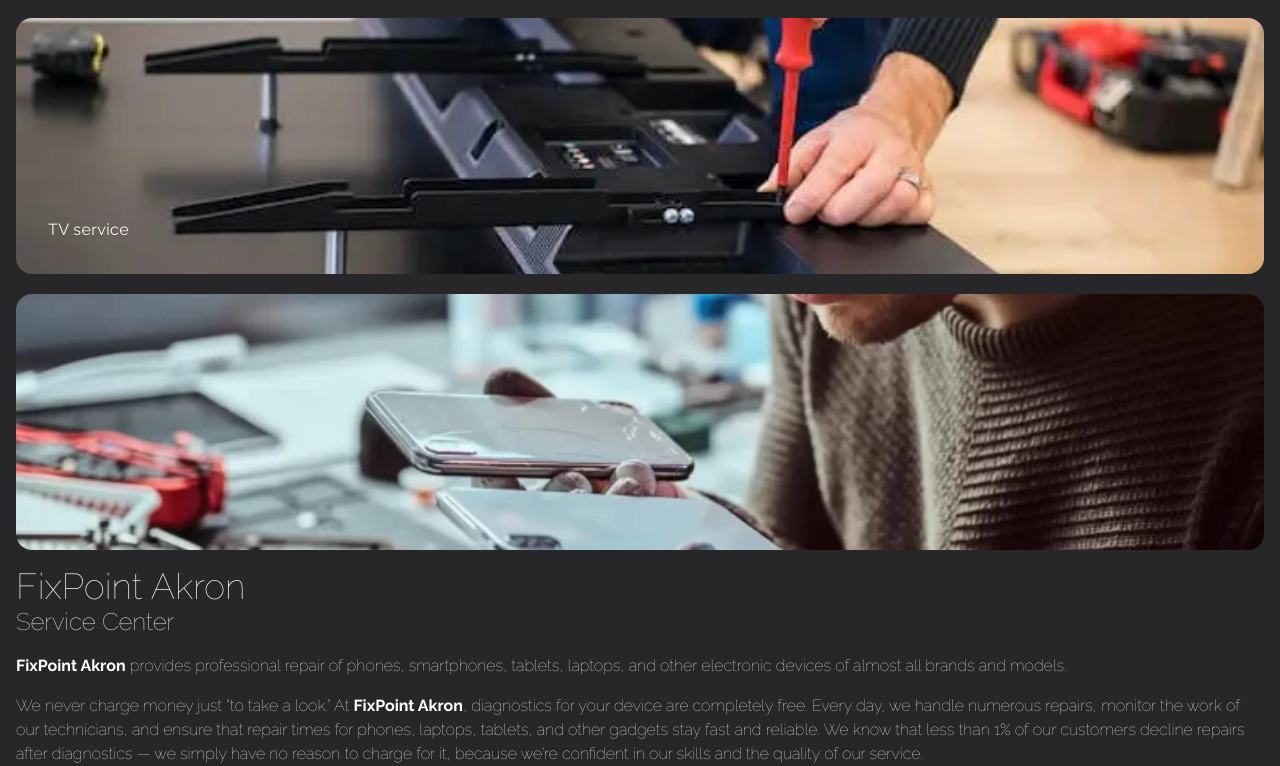
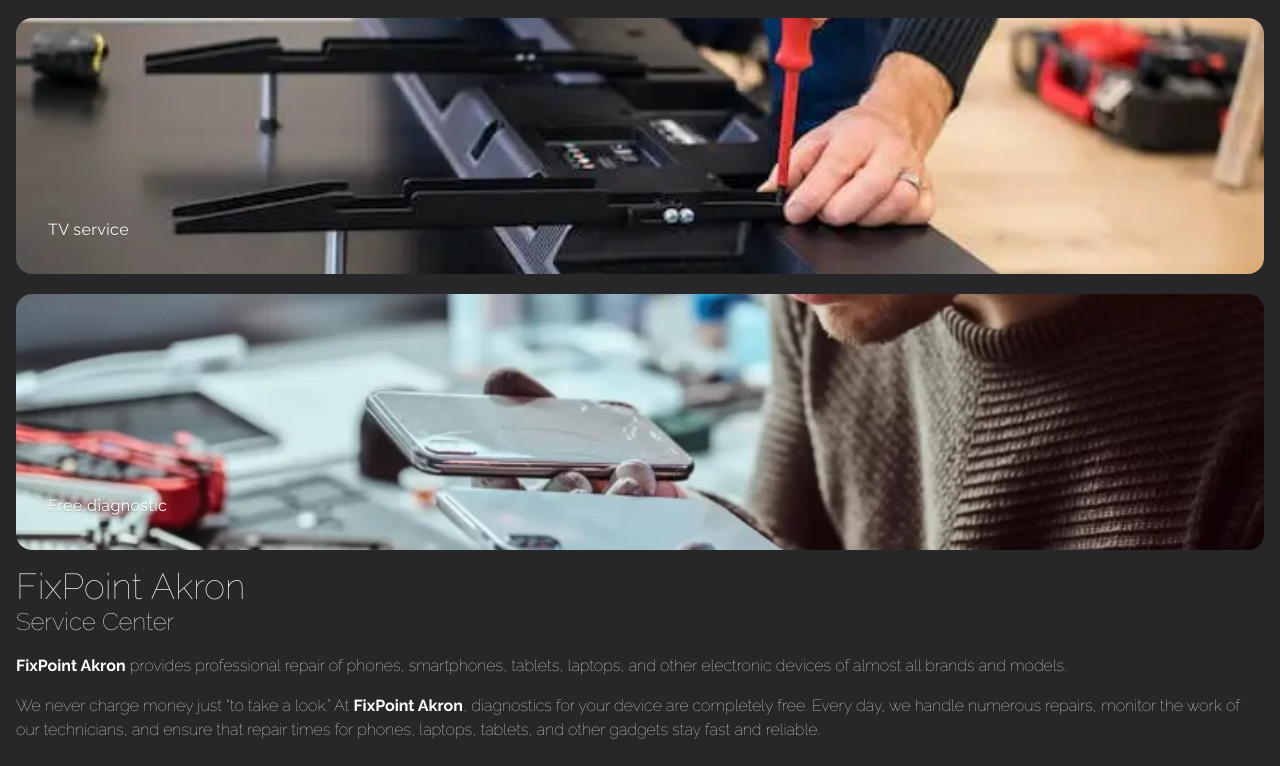
Before and after one commit to mp091689/akron-fixpoint, a Vue app: page / in a window 1280 px wide. Shown: the part 1774-2540 px from the top of the page. After the commit the page ends 2516 px from the top, so only its background shows below. Built offline with nearby package versions, Linux system fonts and the light colour scheme.

Commit message:
Update diagnostic card in TheWelcome with title and simplified description

```diff
--- a/src/components/TheWelcome.vue
+++ b/src/components/TheWelcome.vue
@@ -27,7 +27,7 @@ import bgCardDiagnostic from '@/assets/servises/diagnostic.webp'
   <TheCard :background-img="bgCardMac" title="Laptop service" />
   <TheCard :background-img="bgCardConsole" title="Gaming console service" />
   <TheCard :background-img="bgCardTV" title="TV service" />
-  <TheCard :background-img="bgCardDiagnostic">
+  <TheCard :background-img="bgCardDiagnostic" title="Free diagnostic">
     <div class="space-y-4">
       <div>
         <h2 class="text-4xl">FixPoint Akron</h2>
@@ -40,9 +40,7 @@ import bgCardDiagnostic from '@/assets/servises/diagnostic.webp'
         Akron</strong>, diagnostics for your device
         are completely free. Every day, we handle numerous repairs, monitor the work of our
         technicians, and ensure that repair times for phones, laptops, tablets, and other gadgets
-        stay fast and reliable. We know that less than 1% of our customers decline repairs after
-        diagnostics — we simply have no reason to charge for it, because we’re confident in our
-        skills and the quality of our service.</p>
+        stay fast and reliable.</p>
     </div>
   </TheCard>
 </template>
```
